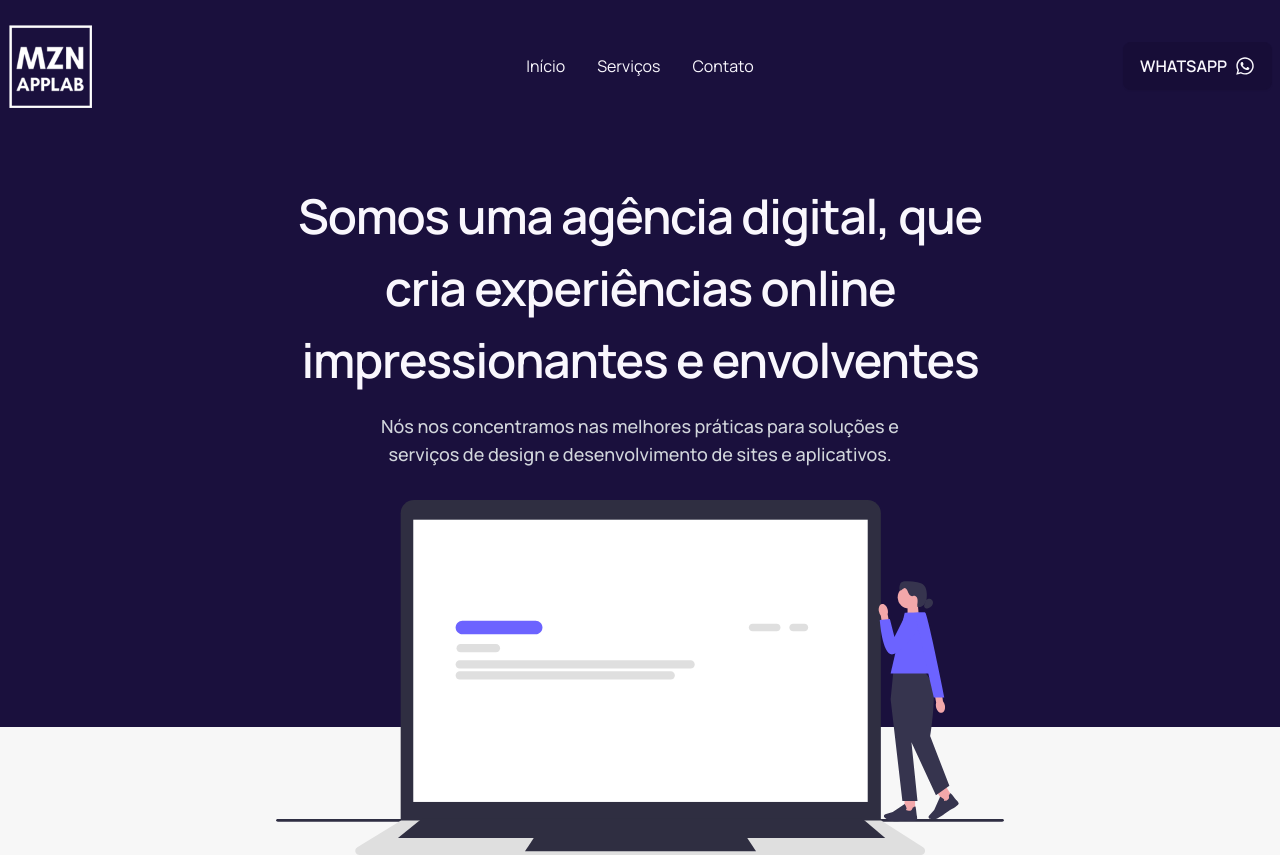
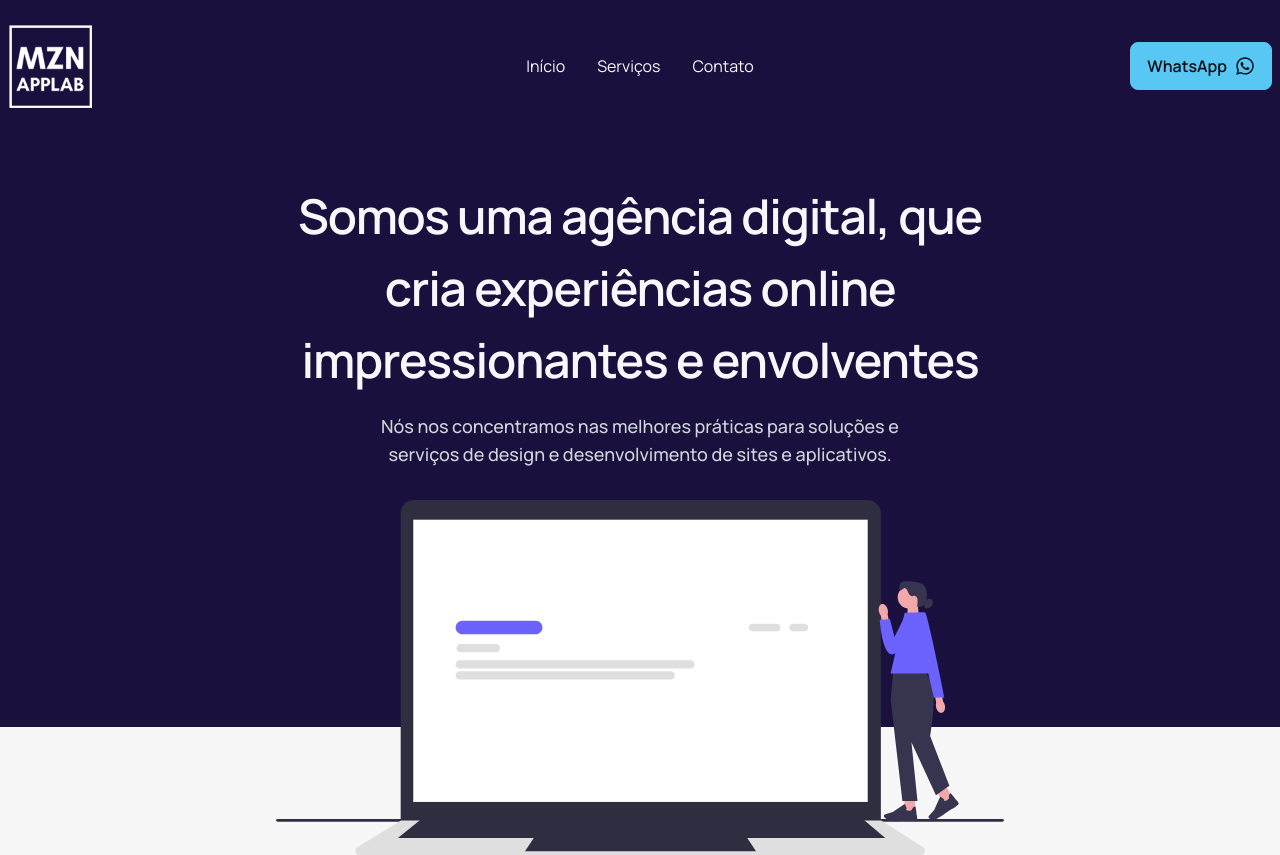
Before and after one commit to jessemezini/feacomoveis.com.br, a Next.js app: page / in a window 1280 px wide. Shown: the top 855 px of the page. Built offline with nearby package versions, Linux system fonts and the light colour scheme.

Commit message:
highlight contact button

```diff
--- a/src/components/navbar.tsx
+++ b/src/components/navbar.tsx
@@ -61,8 +61,11 @@ export default function NavBar() {
           </li>
         </ul>
       </div>
-      <div className="navbar-end uppercase">
-        <a href="https://wa.me/5519983373120" className="btn text-base">
+      <div className="navbar-end">
+        <a
+          href="https://wa.me/5519983373120"
+          className="btn btn-secondary text-base"
+        >
           WhatsApp <FaWhatsapp size="1.25rem" />
         </a>
       </div>
```
